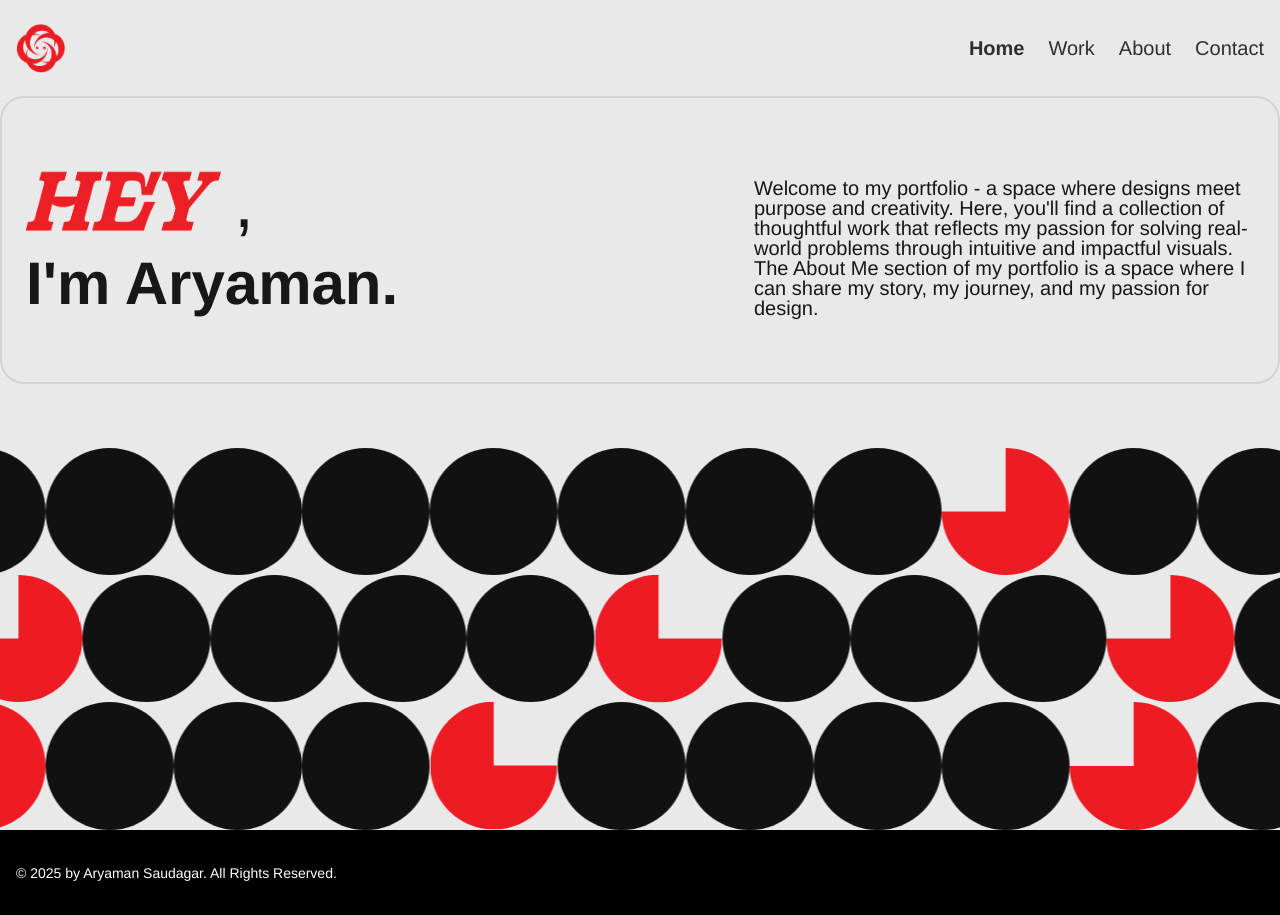
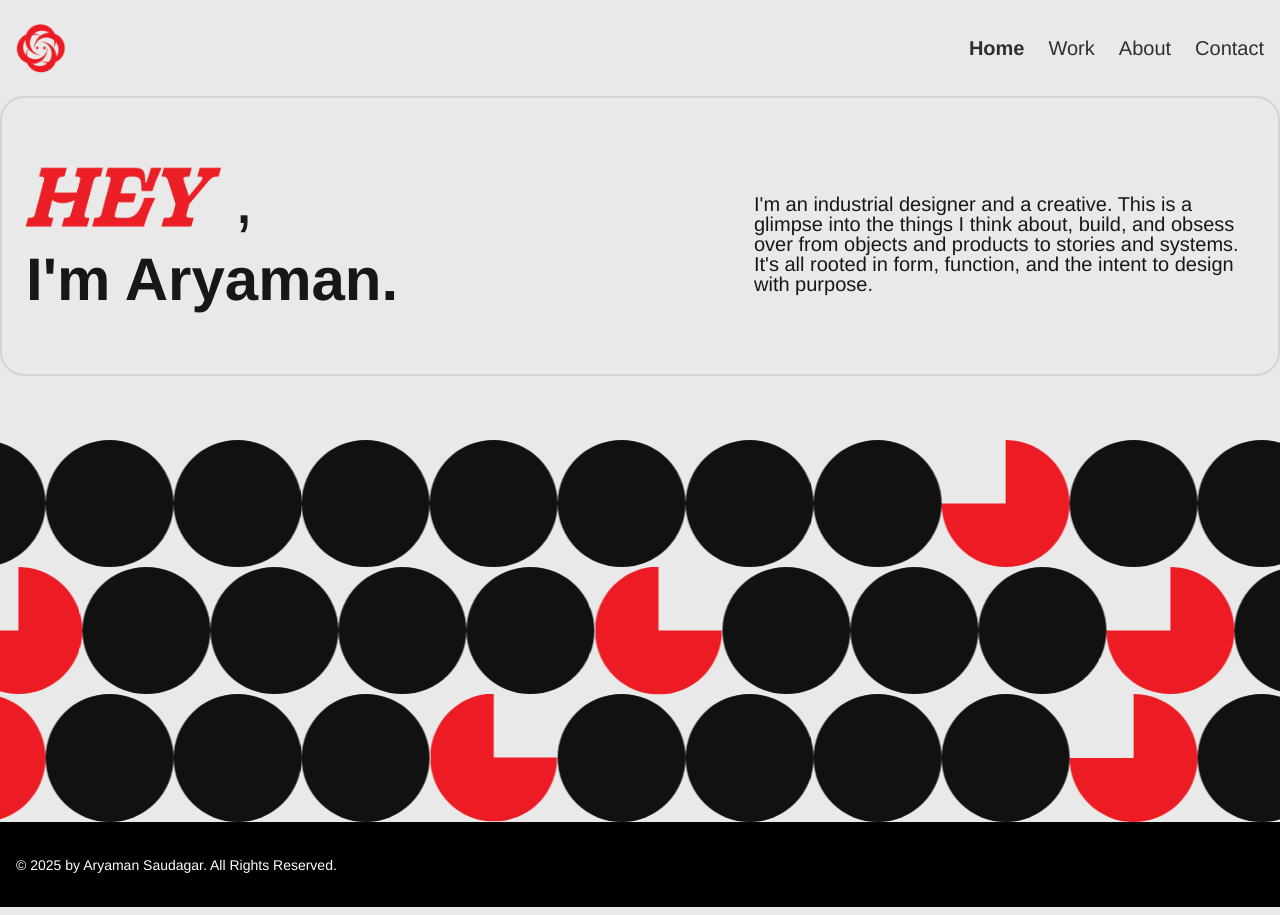
Before and after one commit to kshitijmohan15/aryaman-portfolio, a Next.js app: page / in a window 1280 px wide. Built offline with nearby package versions, Linux system fonts and the light colour scheme.

Commit message:
Refactor imports to use double quotes and update homepage description to better reflect design philosophy.

```diff
--- a/src/app/page.tsx
+++ b/src/app/page.tsx
@@ -1,6 +1,6 @@
-import Image from 'next/image';
-import Card from '@/components/ui/card';
-import MovingCircles from '@/components/custom/moving-circles';
+import Image from "next/image";
+import Card from "@/components/ui/card";
+import MovingCircles from "@/components/custom/moving-circles";
 
 export default function Home() {
   return (
@@ -23,11 +23,10 @@ export default function Home() {
               <h1 className="text-4xl font-bold md:text-6xl">I'm Aryaman.</h1>
             </div>
             <p className="mt-4 max-w-[500px] text-xl leading-none font-light">
-              Welcome to my portfolio - a space where designs meet purpose and creativity. Here,
-              you'll find a collection of thoughtful work that reflects my passion for solving
-              real-world problems through intuitive and impactful visuals. The About Me section of
-              my portfolio is a space where I can share my story, my journey, and my passion for
-              design.
+              I'm an industrial designer and a creative. This is a glimpse into
+              the things I think about, build, and obsess over from objects and
+              products to stories and systems. It's all rooted in form,
+              function, and the intent to design with purpose.
             </p>
           </div>
         </Card>
```
